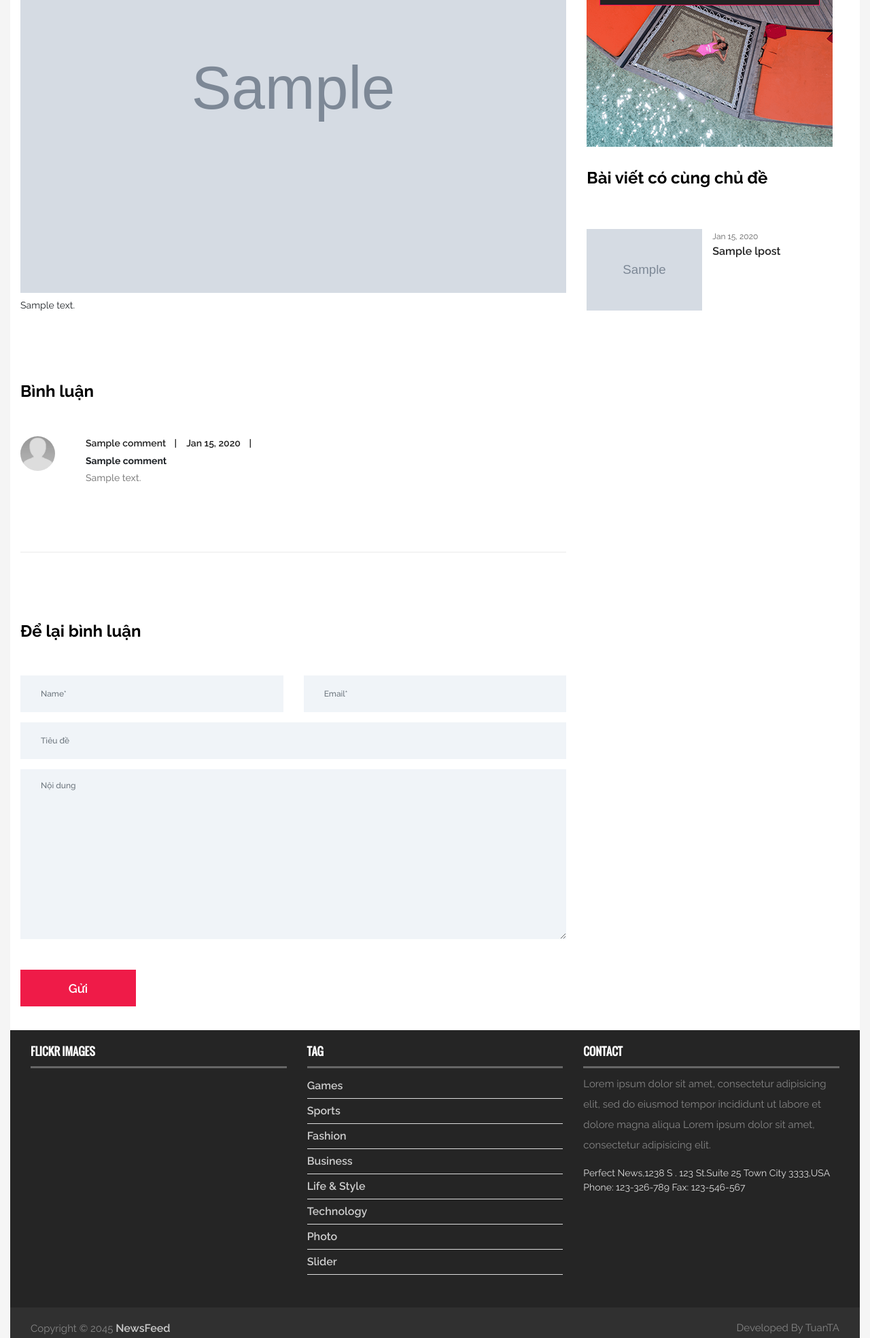
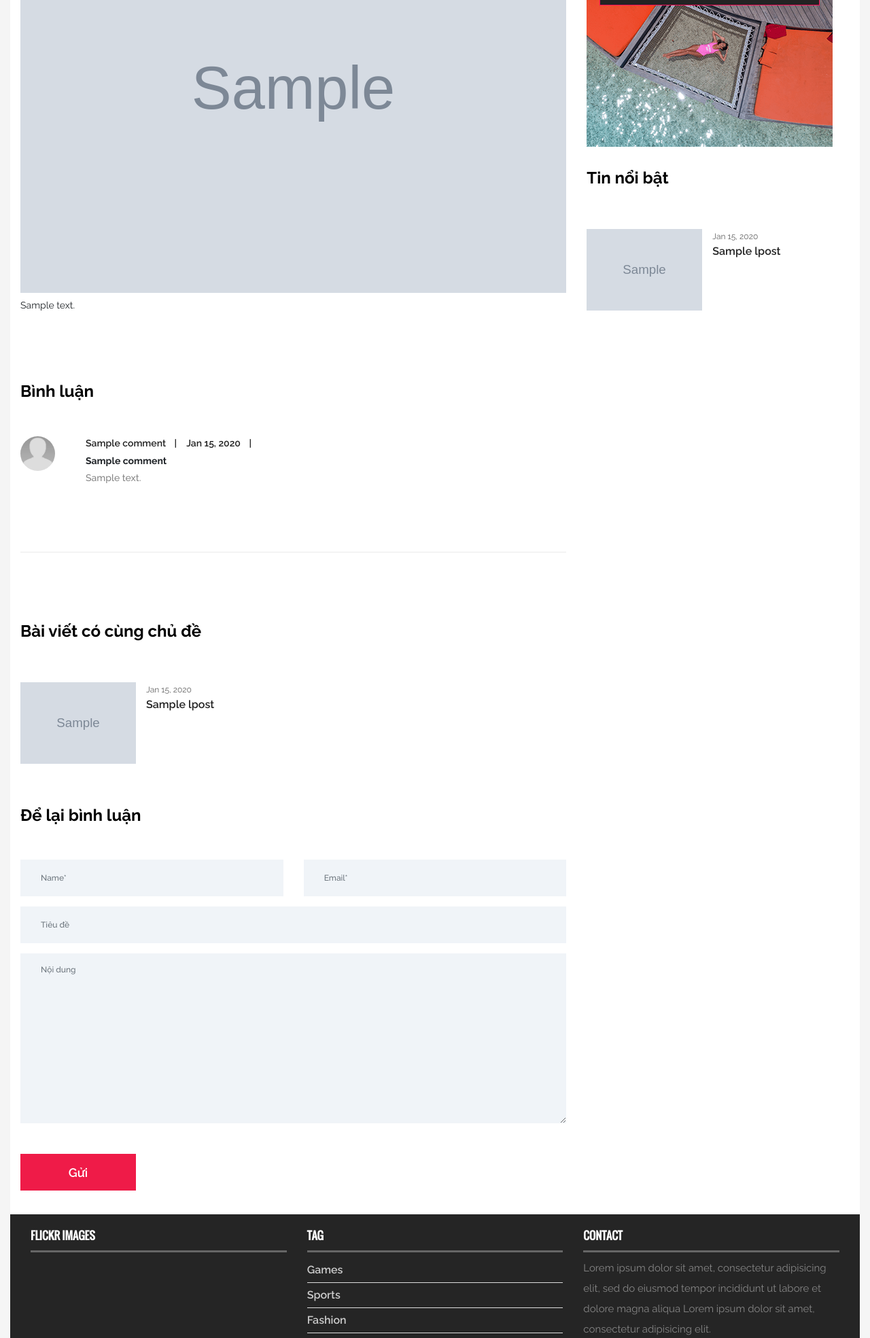
Before and after one commit to TuanMClk/django_news, a Django app: template newsApp/templates/single_post.html in a window 1280 px wide. Shown: the part 765-2734 px from the top of the page at 68% size. Run offline with Django 4.2, Linux system fonts and the light colour scheme; the template is opened without the code that fills it: most values are stand-ins (such as "Sample title", 1, 10 or a date in 2020); grey boxes marked "Sample" are stand-in pictures; some libraries are stand-ins or nearby versions.

Commit message:
update icon

```diff
--- a/newsApp/templates/category.html
+++ b/newsApp/templates/category.html
@@ -6,7 +6,7 @@
             <hr class="w-25">
         </center>
         <div class="row mt-5">
-            <div class="col-12 col-md-8 col-lg-9">
+            <div class="col-12 col-md-8 col-lg-8">
                 <div id="post-list">
                     {% for post in posts %}
                     <!-- Single News Area -->
@@ -41,7 +41,7 @@
                 </div>
             </div>
 
-            <div class="col-12 col-md-4 col-lg-3">
+            <div class="col-12 col-md-4 col-lg-4">
                 <div class="sidebar-area">
 
                     <!-- Add Widget -->
--- a/newsApp/templates/single_post.html
+++ b/newsApp/templates/single_post.html
@@ -84,7 +84,33 @@
                         {% endfor %}
                     </ol>
                 </div>
+                    <!-- Bài viết có cùng chủ đề -->
+                    <div class="single-widget-area news-widget mb-30">
+                        <h4>Bài viết có cùng chủ đề</h4>
+                        <div class="row">
+                            {% for lpost in related_posts %}
+                            <!-- Single News Area -->
+                            <div class="col-6">
 
+                                <div class="single-blog-post d-flex style-4 mb-30">
+                                    <!-- Blog Thumbnail -->
+                                    <div class="blog-thumbnail">
+                                        <a href="{% url 'view-post' lpost.pk %}"><img src="{{lpost.banner_path.url}}" alt="{{lpost.title}}"></a>
+                                    </div>
+
+                                    <!-- Blog Content -->
+                                    <div class="blog-content">
+                                        <span class="post-date">{{lpost.date_created|date:"M d, Y"}}</span>
+                                        <!-- <div href="#"><i class="fa fa-tags"></i>{{post.category}}</div> -->
+                                        <a href="{% url 'view-post' lpost.pk %}" class="post-title">{{lpost.title}}</a>
+
+                                    </div>
+                                </div>
+                            </div>
+                            {% endfor %}
+                        </div>
+
+                    </div>
                 <div class="post-a-comment-area mb-30 clearfix">
                     <h4 class="mb-50">Để lại bình luận</h4>
 
@@ -133,9 +159,9 @@
 
                     <!-- Tin nổi bật Widget -->
                     <div class="single-widget-area news-widget mb-30">
-                        <h4>Bài viết có cùng chủ đề</h4>
+                        <h4>Tin nổi bật</h4>
 
-                        {% for lpost in related_posts %}
+                        {% for lpost in latest %}
                         <!-- Single News Area -->
                         <div class="single-blog-post d-flex style-4 mb-30">
                             <!-- Blog Thumbnail -->
```
Also changed, not shown: newsApp/templates/posts.html (+17 -1 lines).
